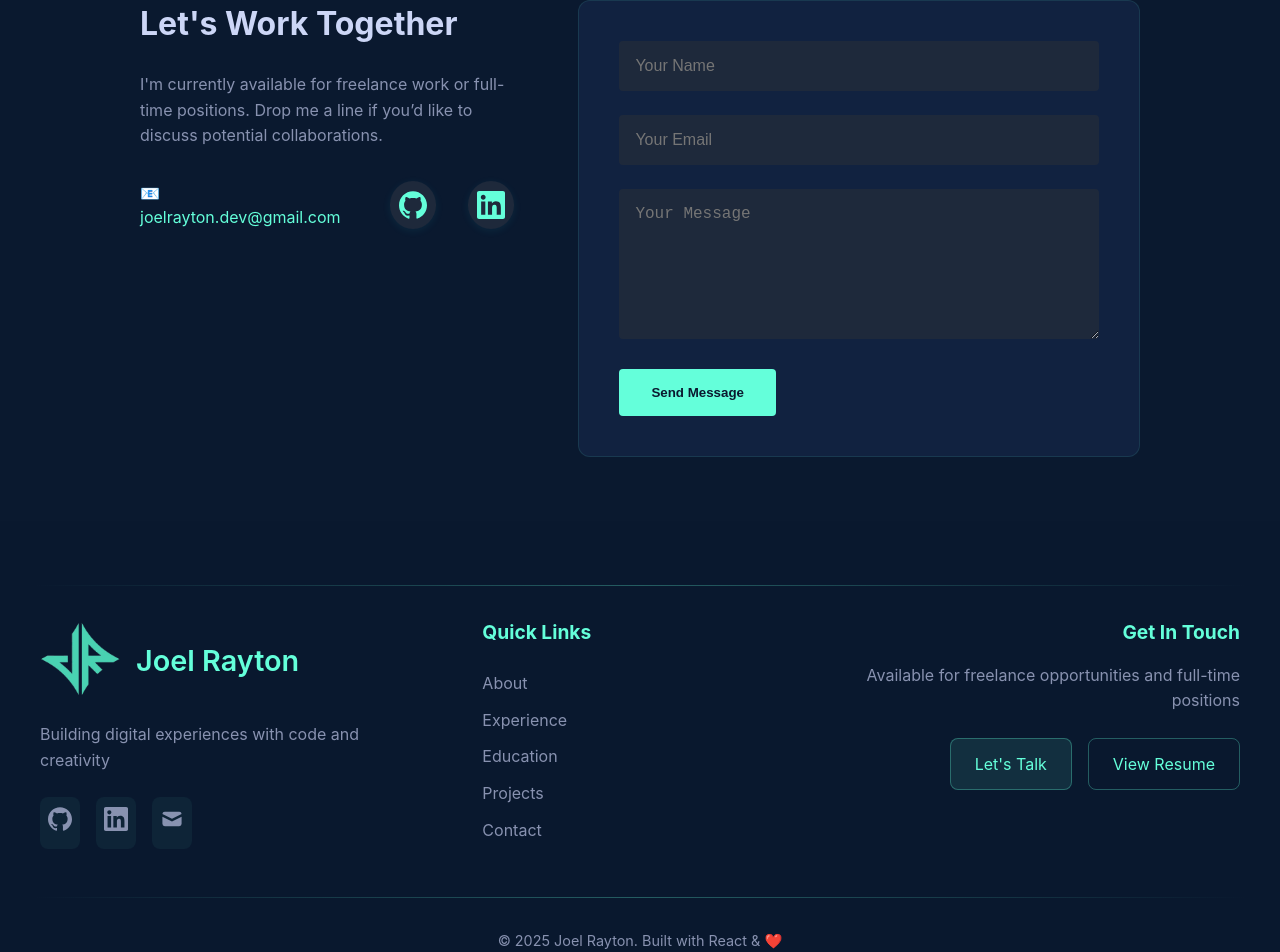
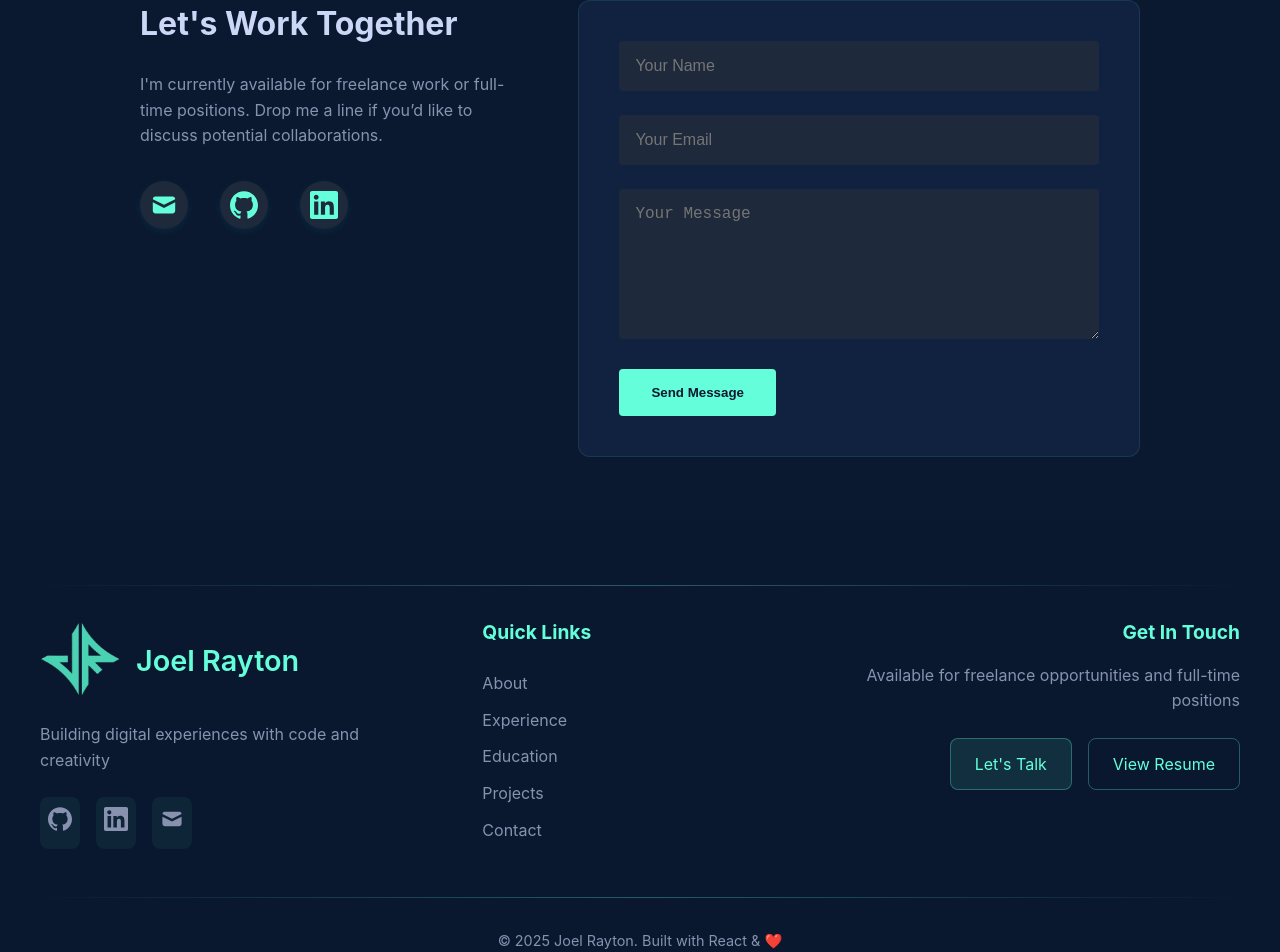
Before and after one commit to SenpaiJoeru05/My-Portfolio, a React (Create React App) app: page / in a window 1280 px wide. Shown: the part 5988-6940 px from the top of the page. Built offline with nearby package versions, Linux system fonts and the light colour scheme.

Commit message:
Update details on contact

```diff
--- a/src/components/Contact.js
+++ b/src/components/Contact.js
@@ -3,6 +3,7 @@ import React, { useState, useEffect, useRef } from 'react';
 import '../styles/Contact.css';
 import AnimatedLine from './AnimatedLine';
 import { SiGithub, SiLinkedin } from 'react-icons/si';
+import { HiMail } from 'react-icons/hi';
 import { IoCheckmarkCircle, IoCloseCircle, IoTimeOutline } from 'react-icons/io5';
 
 const leftVariants = {
@@ -108,8 +109,13 @@ function Contact() {
               Drop me a line if you’d like to discuss potential collaborations.
             </p>
             <div className="contact-links">
-              <a href="mailto:joelrayton@gmail.com" className="contact-link">
-                📧 joelrayton.dev@gmail.com
+              <a
+                href="mailto:joelrayton.dev@gmail.com"
+                className="contact-link icon-link"
+                aria-label="Email"
+              >
+                <HiMail size={28} />
+                <span className="sr-only">Email</span>
               </a>
               <a
                 href="https://github.com/SenpaiJoeru05"
```
